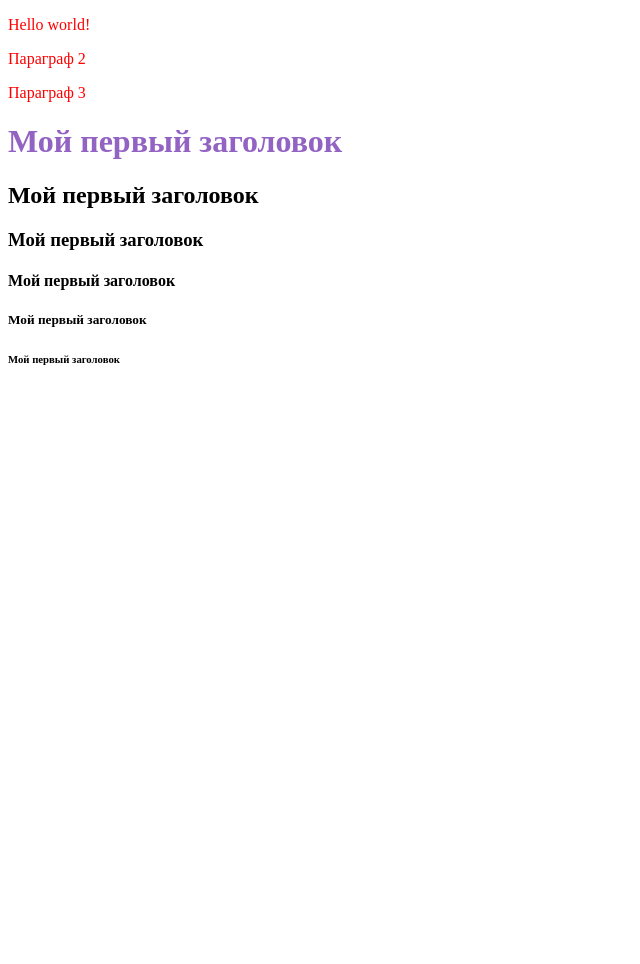
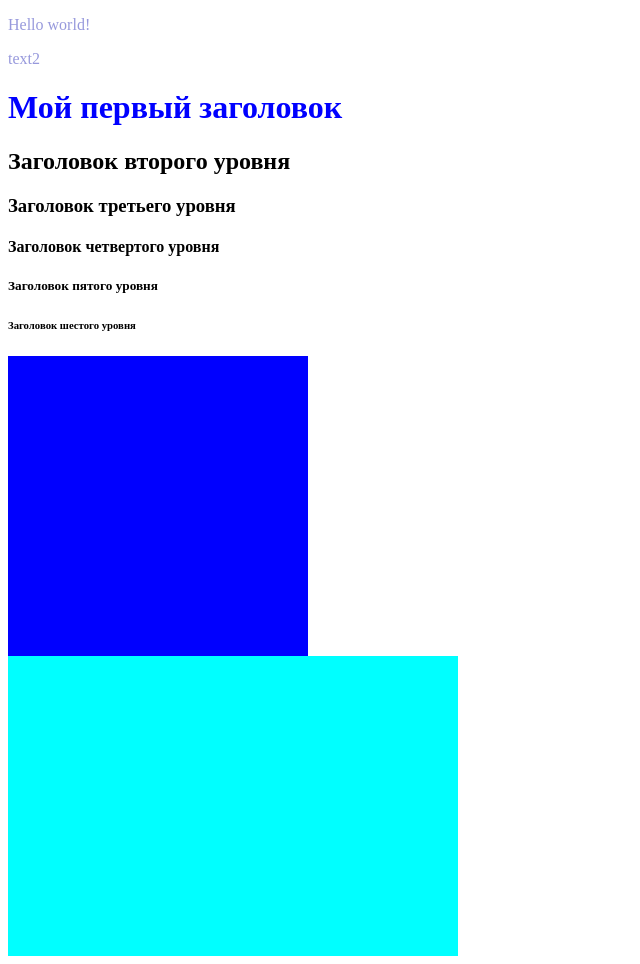
Before and after one commit to Nemefis/myfirstsite, a plain HTML site: page index.html in a window 1280 px wide. Shown: the whole page, without its empty margins (0-640 px from the left). Before the commit the page ends 800 px from the top, so only its background shows below. Drawn offline with Linux system fonts and the light colour scheme.

Commit message:
Мой первый сайт

```diff
--- a/index.html
+++ b/index.html
@@ -1,33 +1,36 @@
 <!DOCTYPE html>
-<html>
+<html lang="en">
 <head>
+    <link rel="stylesheet" href="style.css">
+    <!-- STYLE - внутри тега мы добавляем стили -->
+    <style>
+
+    </style>
+    <!-- meta charset - здесь указывается кодировка -->
     <meta charset="UTF-8">
+    <!-- Для того, чтобы IE мог корректно понимать код -->
     <meta http-equiv="X-UA-Compatible" content="IE=edge">
+    <!-- Для корректного отображения страницы на мобильном устройстве -->
     <meta name="viewport" content="width=device-width, initial-scale=1.0">
-    <meta name="description" content="Здесь вы научитесь верстать сайты">
-    <style>
-        p {
-            color: red;
-        }
-        /* Изменили цвет на фиолетовый color */
-        h1 {
-            color: rgba(93, 22, 164, 0.67);
-        }
-    </style>
-    <title>Уроки по верстке</title>
+    <meta name="description" content="Здесь вы научитесь верстать страницы с 0 до результата">
+    <title>Курсы по HTML, CSS</title>
 </head>
-<!-- BODY - тело страницы, весь контент пишется туда -->
 <body>
-    <!-- P - это параграф, каждый ноывй P появляется с новой строки -->
+    <!-- P - тег параграфа -->
     <p>Hello world!</p>
-    <p>Параграф 2</p>
-    <p>Параграф 3</p>
-    <!-- H1-H6 - тег заголовка -->
-    <h1>Мой первый заголовок</h1>
-    <h2>Мой первый заголовок</h2>
-    <h3>Мой первый заголовок</h3>
-    <h4>Мой первый заголовок</h4>
-    <h5>Мой первый заголовок</h5>
-    <h6>Мой первый заголовок</h6>
+    <p>text2</p>
+    <!-- H1 - H6 - теги заголовков -->
+    <div>
+        <h1>Мой первый заголовок</h1>
+    </div>
+    <h2>Заголовок второго уровня</h2>
+    <h3>Заголовок третьего уровня</h3>
+    <h4>Заголовок четвертого уровня</h4>
+    <h5>Заголовок пятого уровня</h5>
+    <div>
+        <h6>Заголовок шестого уровня</h6>
+    </div>
+    <div class="box-1"></div>
+    <div class="box-2"></div>
 </body>
 </html>
--- /dev/null
+++ b/style.css
@@ -0,0 +1,20 @@
+p {
+    color: rgba(90, 94, 200, 0.63);
+}
+h1 {
+    /* color - цвет текста */
+    color: blue;
+}
+.box-1 {
+    /* цвет заднего фона */
+    background-color: blue;
+    width: 300px;
+    height: 300px;
+}
+.box-2 {
+    /* width - ширина */
+    width: 450px;
+    height: 300px;
+    /* цвет заднего фона */
+    background-color: aqua;
+}
```
